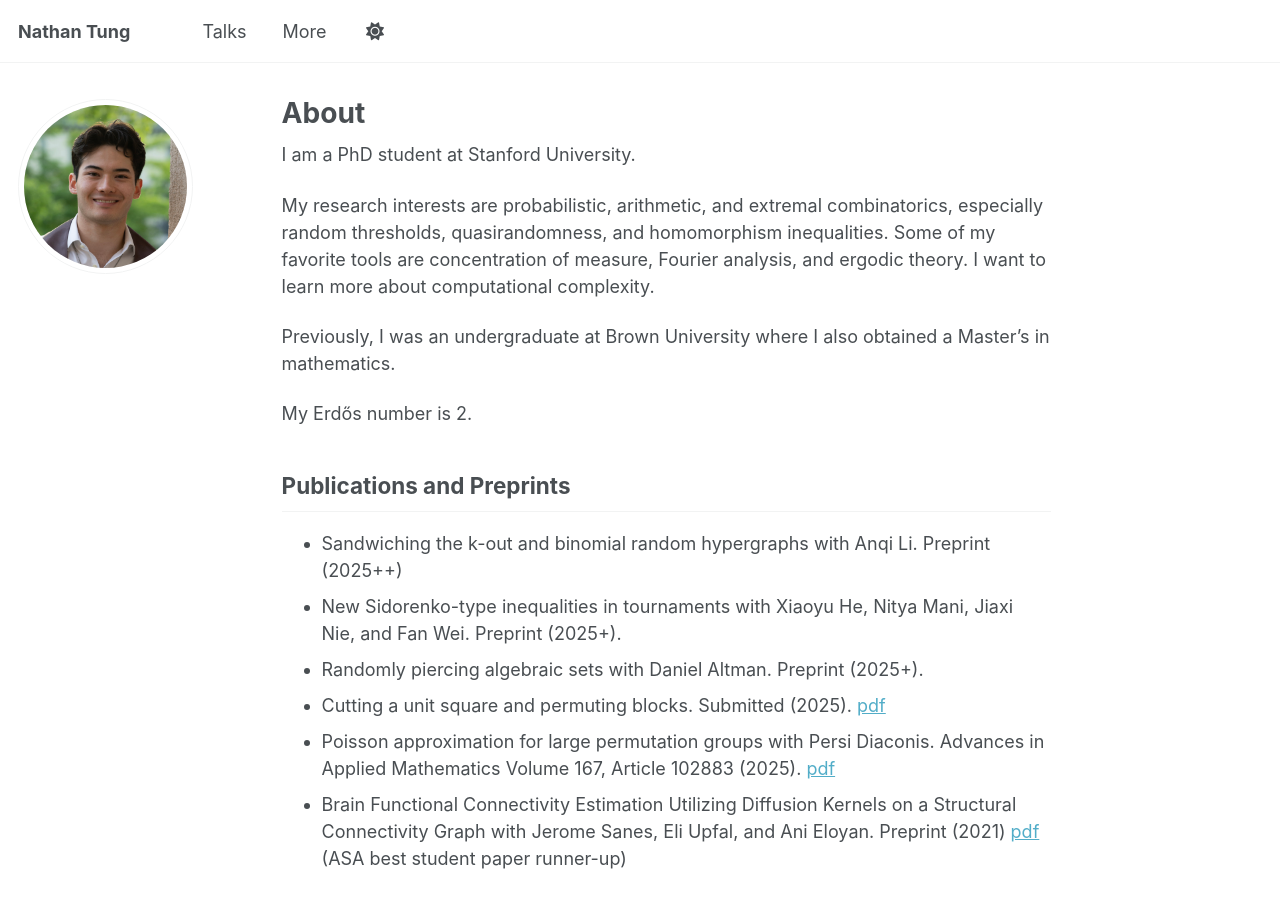
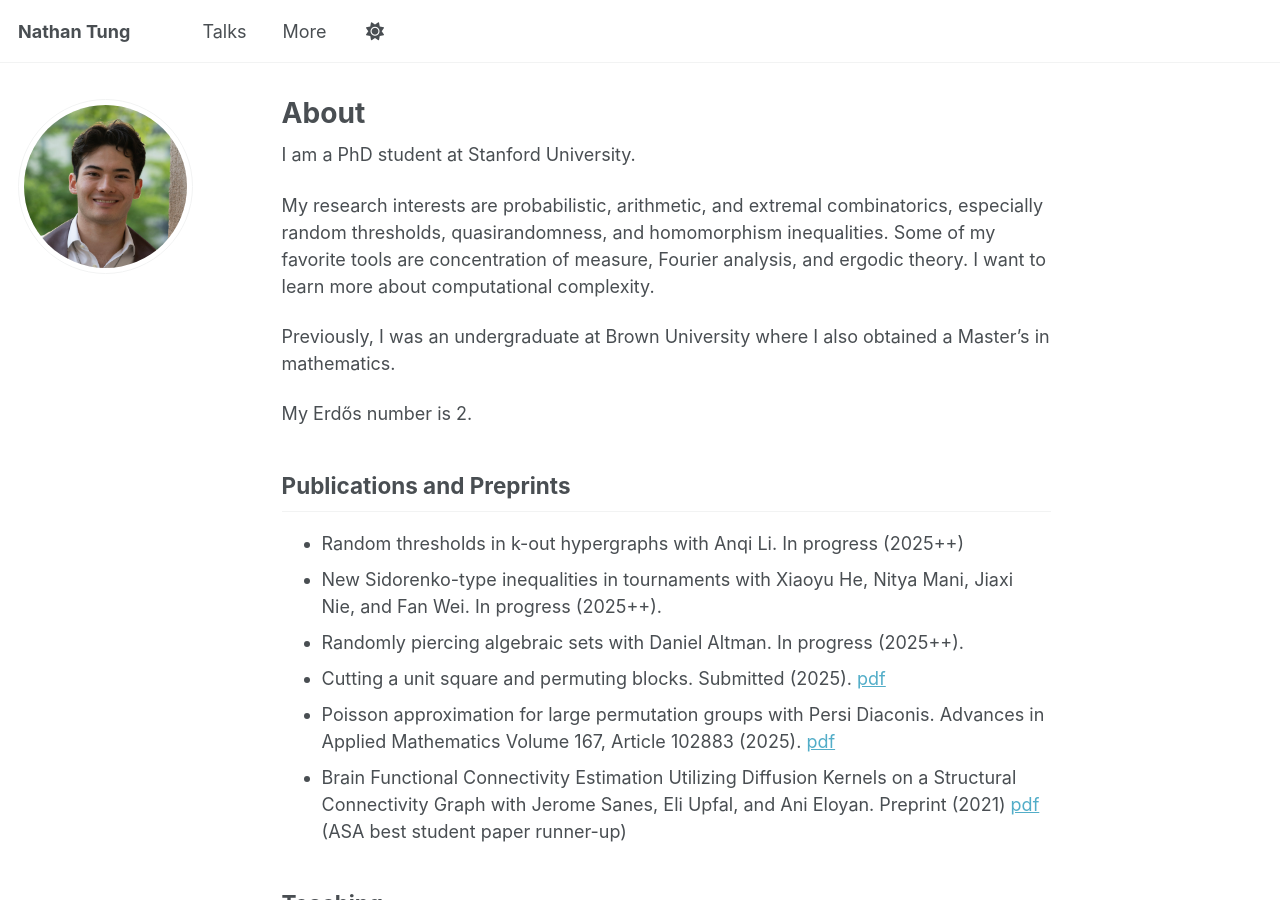
Before and after one commit to njtung/njtung.github.io, a Jekyll site: the page built from _pages/about.md, in a window 1280 px wide and 900 px high. Built offline with Jekyll 4.4.1, drawn with Linux system fonts in a browser that asks for light colours; a script that is not in the unit is left out.

Commit message:
Update about.md

```diff
--- a/_pages/about.md
+++ b/_pages/about.md
@@ -20,9 +20,9 @@ My Erdős number is 2.
 
 ## Publications and Preprints
 
-* Sandwiching the k-out and binomial random hypergraphs with Anqi Li. Preprint (2025++)
-* New Sidorenko-type inequalities in tournaments with Xiaoyu He, Nitya Mani, Jiaxi Nie, and Fan Wei. Preprint (2025+).
-* Randomly piercing algebraic sets with Daniel Altman. Preprint (2025+).
+* Random thresholds in k-out hypergraphs with Anqi Li. In progress (2025++)
+* New Sidorenko-type inequalities in tournaments with Xiaoyu He, Nitya Mani, Jiaxi Nie, and Fan Wei. In progress (2025++).
+* Randomly piercing algebraic sets with Daniel Altman. In progress (2025++).
 * Cutting a unit square and permuting blocks. Submitted (2025). [pdf](https://arxiv.org/pdf/2501.13844)
 * Poisson approximation for large permutation groups with Persi Diaconis. Advances in Applied
 Mathematics Volume 167, Article 102883 (2025). [pdf](https://arxiv.org/pdf/2408.06611)
```
